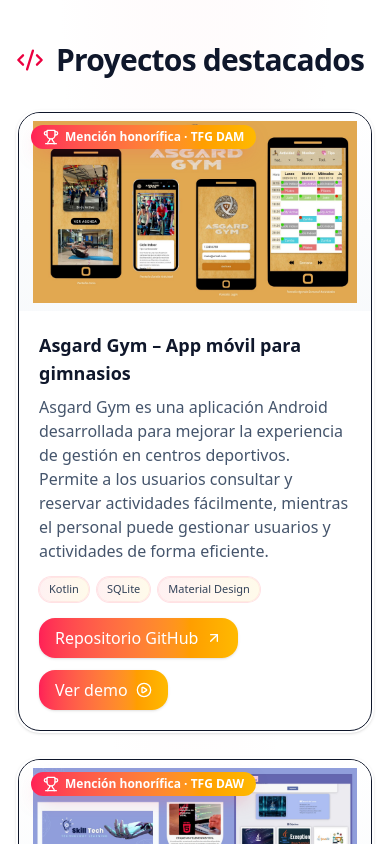
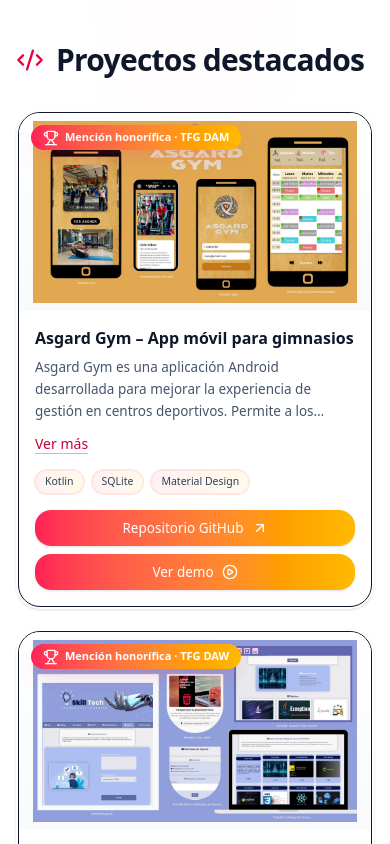
Before and after one commit to mariarosete/portafolio, a React (Vite) app: page / in a window 390 px wide. Shown: the part 5040-5884 px from the top of the page. Built offline with nearby package versions, Linux system fonts and the light colour scheme.

Commit message:
Mejorar versión móvil

```diff
--- a/src/components/Projects.tsx
+++ b/src/components/Projects.tsx
@@ -1,37 +1,37 @@
-import React from "react";
+import React, { useMemo, useState } from "react";
 import { motion } from "framer-motion";
 import SectionTitle from "./ui/SectionTitle";
-import { ArrowUpRight, Trophy } from "lucide-react";
+import { ArrowUpRight, Trophy, Code2, PlayCircle } from "lucide-react";
 import { PROJECTS as PROYECTOS } from "../data/profile";
-import { Code2, PlayCircle } from "lucide-react";
 
-/**
- * Sección de Proyectos destacados:
- * - Tarjetas con imagen (banner), descripción y tech pills.
- * - Animación sutil en hover y tap con Framer Motion.
- */
-const Proyectos: React.FC = () => (
+const Proyectos: React.FC = () => {
+  // Control “ver más” por tarjeta (solo afecta a móvil)
+  const [open, setOpen] = useState<Record<string, boolean>>({});
+
+  const toggle = (key: string) =>
+    setOpen((prev) => ({ ...prev, [key]: !prev[key] }));
+
+  const items = useMemo(() => PROYECTOS ?? [], []);
+
+  return (
     <section
       id="proyectos"
       className="max-w-[1440px] mx-auto px-4 md:px-6 pt-10 pb-6"
     >
-    {/* Título */}
-    <SectionTitle
-      id="proyectos"
-      icon={<Code2 className="w-7 h-7 text-rose-600" />}
-    >
+      <SectionTitle id="proyectos" icon={<Code2 className="w-7 h-7 text-rose-600" />}>
         Proyectos destacados
       </SectionTitle>
 
       {/* Grid responsiva: 1 columna en móvil, 2 en md+ */}
-    <div className="grid md:grid-cols-2 gap-6">
-      {PROYECTOS.map((proyecto) => {
+      <div className="grid md:grid-cols-2 gap-5 sm:gap-6">
+        {items.map((proyecto) => {
           const usarContain = proyecto.fit === "contain";
+          const key = proyecto.title;
+          const isOpen = !!open[key];
 
           return (
             <motion.div
-            key={proyecto.title}
-
+              key={key}
               whileHover={{ y: -6, rotateX: 0.5, rotateY: -0.5 }}
               whileTap={{ scale: 0.995 }}
               transition={{ type: "spring", stiffness: 260, damping: 18 }}
@@ -42,9 +42,8 @@
                 shadow-sm hover:shadow-[0_40px_120px_-30px_rgba(244,63,94,.35)]
               "
             >
-            {/* Tarjeta */}
               <article className="rounded-[22px] overflow-hidden border bg-white h-full">
-              {/* Banner del proyecto */}
+                {/* Banner */}
                 <div className="relative aspect-[16/9] overflow-hidden bg-gradient-to-b from-white to-slate-50">
                   <img
                     src={proyecto.banner}
@@ -60,12 +59,12 @@
                     ].join(" ")}
                   />
 
-                {/* Insignia si tiene premio/mención */}
                   {proyecto.award && (
                     <div className="absolute left-3 top-3">
                       <span
                         className="
-                        inline-flex items-center gap-1.5 rounded-full px-3 py-1 text-xs font-semibold text-white
+                          inline-flex items-center gap-1.5 rounded-full
+                          px-3 py-1 text-[11px] sm:text-xs font-semibold text-white
                           bg-gradient-to-r from-rose-500 to-amber-400
                           shadow-[0_8px_20px_-8px_rgba(244,63,94,.5)]
                         "
@@ -79,23 +78,49 @@
                   )}
                 </div>
 
-              {/* Contenido textual */}
-              <div className="p-5">
-                {/* Título */}
+                {/* ✅ Contenido más compacto en móvil */}
+                <div className="p-4 sm:p-5">
                   <div className="flex items-start justify-between gap-3">
-                  <h3 className="text-lg font-semibold">{proyecto.title}</h3>
+                    <h3 className="font-semibold text-[16px] sm:text-lg leading-snug">
+                      {proyecto.title}
+                    </h3>
                   </div>
 
-                {/* Descripción */}
-                <p className="mt-2 text-slate-600">{proyecto.description}</p>
+                  {/* ✅ Descripción: clamp + ver más SOLO en móvil */}
+                  <p
+                    className={[
+                      "mt-2 text-slate-600 text-[13.5px] sm:text-[15px] leading-relaxed",
+                      isOpen ? "" : "line-clamp-3",
+                    ].join(" ")}
+                  >
+                    {proyecto.description}
+                  </p>
 
-                {/* Tech pills */}
+                  {/* Botón ver más/menos (solo móvil y si la descripción es larga) */}
+                  <div className="mt-2 sm:hidden">
+                    <button
+                      type="button"
+                      onClick={() => toggle(key)}
+                      className="
+                        text-rose-700 text-sm
+                        underline underline-offset-4
+                        decoration-rose-300
+                      "
+                    >
+                      {isOpen ? "Ver menos" : "Ver más"}
+                    </button>
+                  </div>
+
+                  {/* Tech pills (un pelín más pequeñas en móvil) */}
                   <ul className="mt-3 flex flex-wrap gap-2">
                     {proyecto.tech.map((tecno) => (
                       <li key={tecno}>
                         <span
                           className="
-                          inline-flex items-center rounded-full px-2.5 py-1 text-[11px] font-medium text-slate-700
+                            inline-flex items-center rounded-full
+                            px-2.5 py-1
+                            text-[10.5px] sm:text-[11px]
+                            font-medium text-slate-700
                             bg-gradient-to-r from-rose-50 to-amber-50
                             ring-1 ring-rose-200/60
                             shadow-[inset_0_0_0_1px_rgba(244,63,94,.08)]
@@ -108,13 +133,19 @@
                     ))}
                   </ul>
 
-                {/* Botones: ver proyecto + demo */}
-                <div className="mt-4 flex flex-wrap gap-3">
+                  {/* ✅ Botones: compactos en móvil */}
+                  <div className="mt-4 flex flex-col sm:flex-row gap-2 sm:gap-3">
                     <a
                       href={proyecto.repo}
                       target="_blank"
                       rel="noreferrer"
-                    className="inline-flex items-center gap-2 rounded-2xl px-4 py-2 text-white bg-gradient-to-r from-rose-500 to-amber-400 shadow hover:brightness-110 transition"
+                      className="
+                        inline-flex justify-center items-center gap-2
+                        rounded-2xl px-4 py-2
+                        text-[13.5px] sm:text-sm
+                        text-white bg-gradient-to-r from-rose-500 to-amber-400
+                        shadow hover:brightness-110 transition
+                      "
                     >
                       Repositorio GitHub <ArrowUpRight className="w-4 h-4" />
                     </a>
@@ -124,7 +155,13 @@
                         href={proyecto.demo}
                         target="_blank"
                         rel="noreferrer"
-                      className="inline-flex items-center gap-2 rounded-2xl px-4 py-2 text-white bg-gradient-to-r from-rose-500 to-amber-400 shadow hover:brightness-110 transition"
+                        className="
+                          inline-flex justify-center items-center gap-2
+                          rounded-2xl px-4 py-2
+                          text-[13.5px] sm:text-sm
+                          text-white bg-gradient-to-r from-rose-500 to-amber-400
+                          shadow hover:brightness-110 transition
+                        "
                       >
                         Ver demo <PlayCircle className="w-4 h-4" />
                       </a>
@@ -138,5 +175,6 @@
       </div>
     </section>
   );
+};
 
 export default Proyectos;
```
Lines whose indentation alone changed are shown as unchanged.
